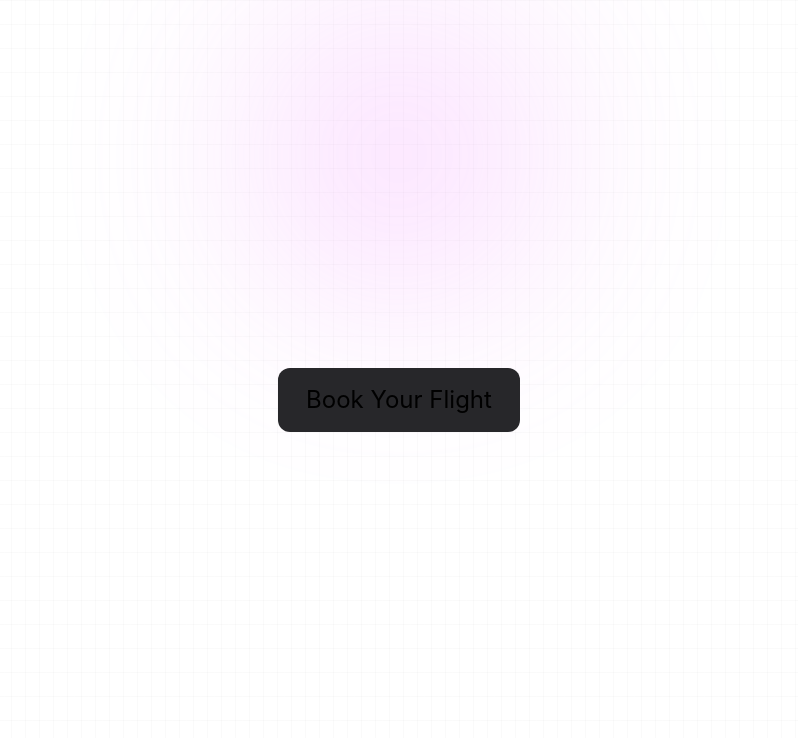
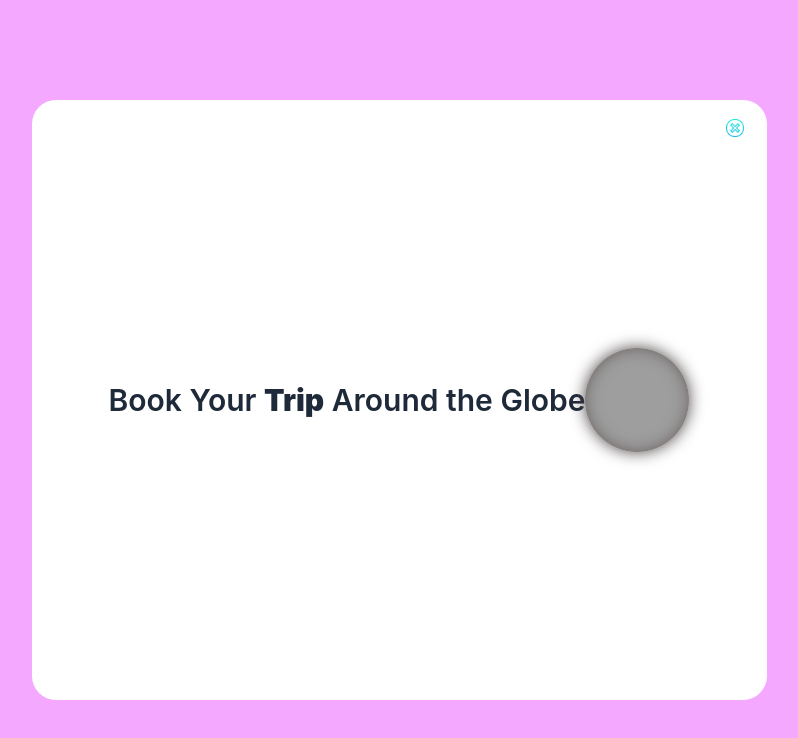
Before and after one commit to PrithwishDas101/sky-hop, a React (Vite) app in the folder Frontend/: page / in a window 1280 px wide. Both pictures are taken after a click on the button "Book Your Flight". Shown: the top 738 px of the page, without its empty margins (241-1039 px from the left). Built offline with nearby package versions, Linux system fonts and the light colour scheme; grey boxes are pictures that could not be loaded.

Commit message:
started on the modal wrapper section

```diff
--- a/Frontend/src/App.jsx
+++ b/Frontend/src/App.jsx
@@ -1,24 +1,74 @@
+import React, { useState } from 'react'
 import Bg from './components/Bg.jsx'
 
 const App = () => {
+
+  const [showModal, setShowModal] = useState(false);
+
   return (
     <>
       < Bg />
       <div className="centerChild h-screen">
-      <button className='relative cursor-pointer group overflow-hidden py-3 perspective-midrange'>
-        <div className='bg-zinc-800 px-7 py-4 borderHot rounded-xl bg-clip-padding hover:rotate-y-[-25deg] duration-500 transition-transform'>
-          <span className='text-shadow-indigo-100 text-2xl group-hover:opacity-0 group-hover:-translate-y-20 transition-all duration-300 block group-hover:delay-75 delay-300'>Book Your Flight</span>
-          <span className='absolute h-0.5 w-full border border-dashed border-amber-100 left-0 top-1/2 -translate-y-1/2 scale-x-0 group-hover:scale-x-100 transition-transform duration-500 origin-right group-hover:delay-200' />
-          <img src="/plane.png" alt="Plane Icon" className='absolute -left-28 top-1/2 -translate-y-1/2 group-hover:left-20 group-hover:transition-all group-hover:delay-500 group-hover:duration-500'/>
+        {/* Show Modal button */}
+        <button
+          onClick={() => setShowModal(true)}
+          className='relative cursor-pointer group overflow-hidden py-3 perspective-midrange'>
+
+          <div
+            className='bg-zinc-800 px-7 py-4 borderHot rounded-xl bg-clip-padding
+                         hover:rotate-y-[-25deg] duration-500 transition-transform'
+          >
+
+            <span className='text-shadow-indigo-100 text-2xl group-hover:opacity-0 group-hover:-translate-y-20
+                               transition-all duration-300 block group-hover:delay-75 delay-300'>
+              Book Your Flight
+            </span>
+
+            <span className='absolute h-0.5 w-full border border-dashed border-amber-100 left-0
+                             top-1/2 -translate-y-1/2 scale-x-0 group-hover:scale-x-100 transition-transform
+                             duration-500 origin-right group-hover:delay-200'
+            />
+
+            <img
+              src="/plane.png"
+              alt="Plane Icon"
+              className='absolute -left-28 top-1/2 -translate-y-1/2 group-hover:left-20 group-hover:transition-all
+                         group-hover:delay-500 group-hover:duration-500'
+            />
           </div>
+
         </button>
-      <div className='centerChild absolute w-full h-full bg-fuchsia-300 -z-10 opacity-0 invisible transition-opacity'>
-        <div className='relative w-183.75 h-150 bg-white rounded-3xl'>
-          <button className='absolute top-4 right-5 cursor-pointer hover:scale-110 transition-transform'>
-            <img src="/cancel.png" alt="cancel-icon" width={24}/>
+        {/* Modal Wrapper */}
+        <div
+          className={`centerChild absolute w-full h-full bg-fuchsia-300 -z-10 opacity-0 invisible transition-opacity
+                      ${showModal && ("opacity-100! visible! z-10!")}`}>
+          {/* Modal */}
+          <div className=' centerChild relative w-183.75 h-150 bg-white rounded-3xl'>
+            {/* Close Modal Button */}
+            <button
+              onClick={() => setShowModal(false)}
+              className='absolute top-4 right-5 cursor-pointer hover:scale-110 transition-transform'>
+
+              <img
+                src="/cancel.png"
+                alt="cancel-icon"
+                width={24}
+              />
+
             </button>
+            {/* Modal Heading */}
+            <h1 className='text-3xl font-semibold  text-gray-800'>
+              Book Your <b>Trip</b> Around the Globe
+            </h1>
+
+            <div className='globeWrapper'>
+              <div className='globe'></div>
             </div>
+
           </div>
+
+        </div>
+
       </div>
     </>
   )
--- a/Frontend/src/index.css
+++ b/Frontend/src/index.css
@@ -10,3 +10,18 @@
   border: 2px solid rgba(35, 124, 226, 0.65);
   box-shadow: 0 0 12px rgba(0, 103, 222, 0.18);
 }
+
+@utility globeWrapper {
+  width: 6.5rem;
+  aspect-ratio: 1;
+}
+
+@utility globe {
+  width: 100%;
+  aspect-ratio: 1;
+  border-radius: 50%;
+  background-image: url(earth.jpg);
+  background-repeat: repeat-x;
+  background-size: 10rem auto;
+  box-shadow: inset 0 0 1rem #6a6161, 0 0 1rem #4b4343 ;
+}
```
Lines whose indentation alone changed are shown as unchanged.
